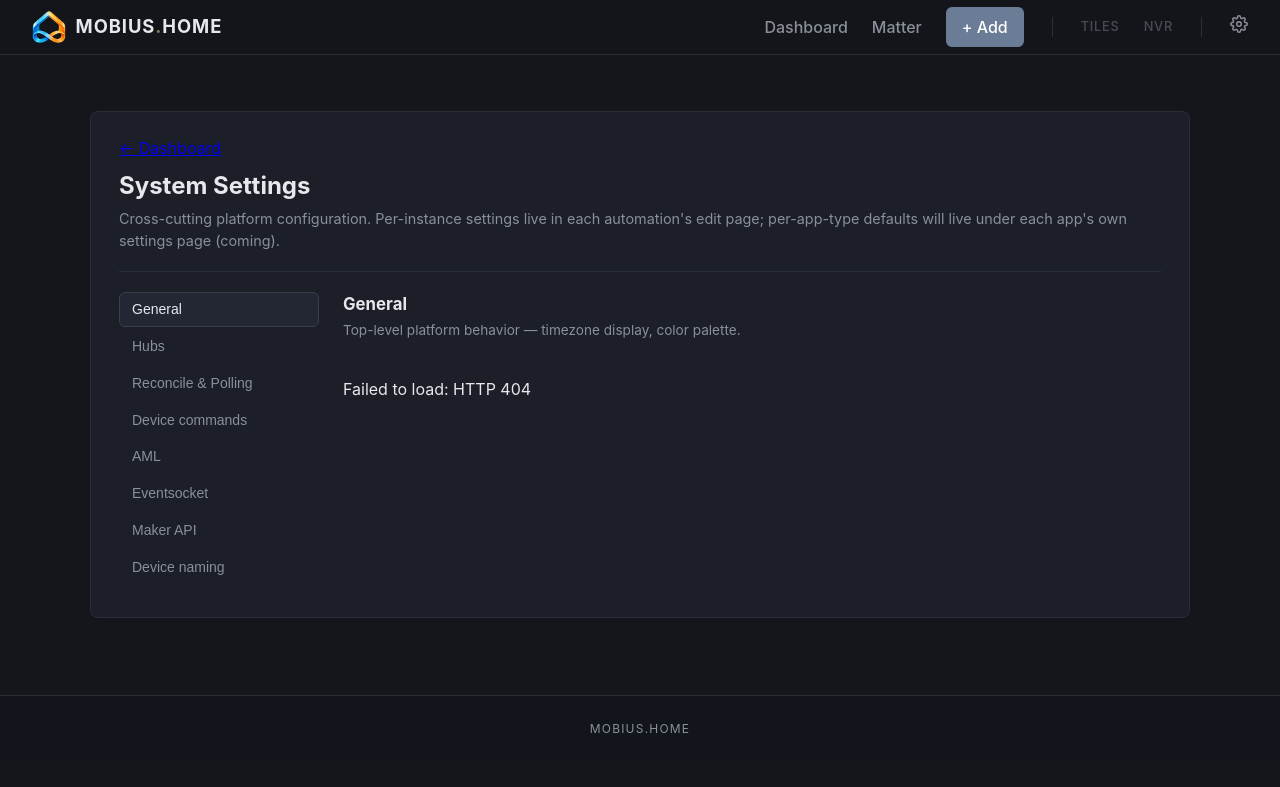
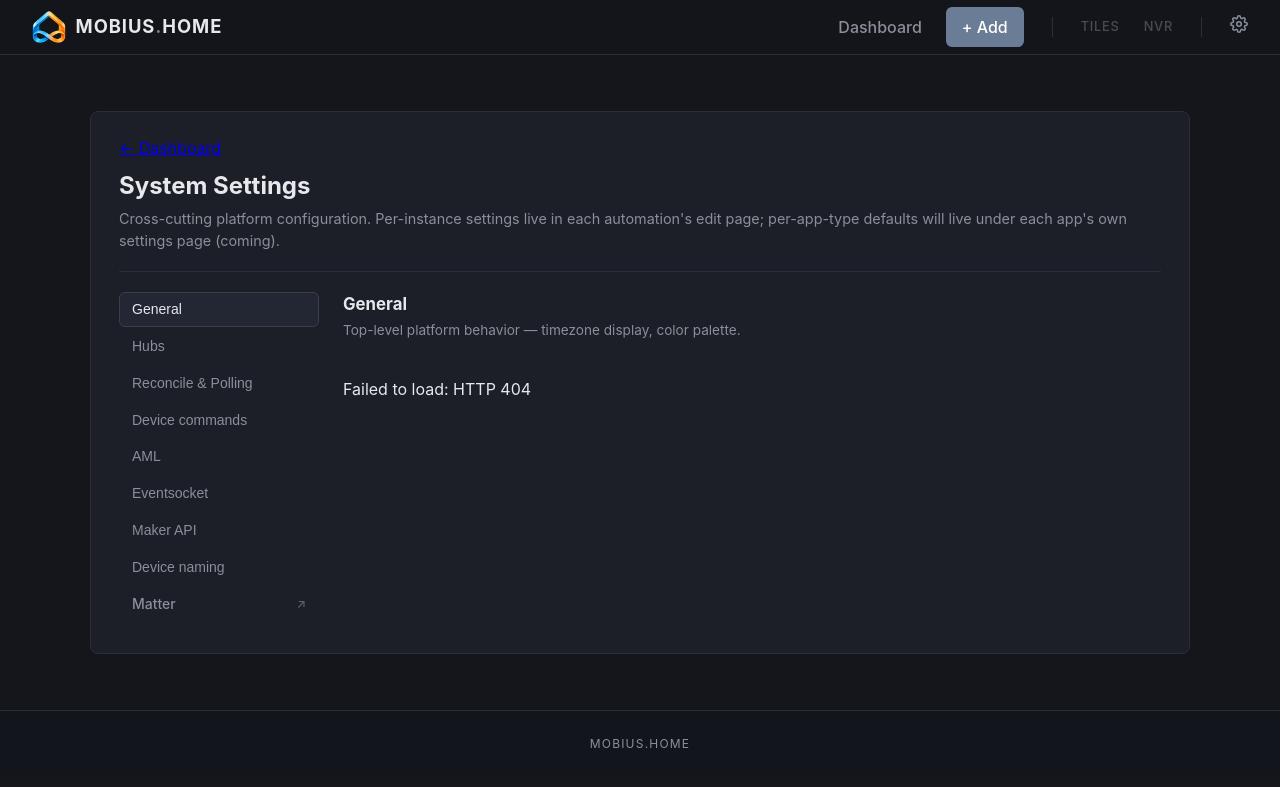
Before and after one commit to elfege/MOBIUS.SMART_HOME, a Flask app: template templates/admin_settings.html in a window 1280 px wide. Shown: the top 787 px of the page. Run offline with Flask 3, Linux system fonts and the light colour scheme; the template is opened without the code that fills it, so the values that code supplies are empty.

Commit message:
feat(UI): move Matter from main navbar into Settings page
Operator directive 2026-06-17: 'Matter menu should be reached from
settings, not from main navbar.' The top-level navbar should host
primary daily workflows (Dashboard, Add). Matter commissioning is an
infrastructure concern that belongs alongside Hubs, Eventsocket,
Maker API, and Device-naming under the gear icon.

templates/base.html
  - Remove the Matter <a> from .main-nav.
  - Replace with a one-line Jinja comment documenting the move.

templates/admin_settings.html
  - Add a 'Matter' tab to the .settings-tabs rail. Rendered as an
    <a href='/matter'> styled with .settings-tab + .settings-tab-external
    rather than a <button> because the Matter UI is its own template
    and controller (matter.html + matter-controller.js). Embedding it
    inline would force a large refactor; redirecting from the tab is
    visually identical and zero-cost.
  - .settings-tab-external CSS: small north-east arrow (\2197) glyph so
    the user sees this tab navigates away vs the inline tabs that swap
    panels in place.
  - initTabs() click handler: skip <A> elements so the browser handles
    native navigation. Touching panel state before unload would cause
    a flash of empty content.

```diff
--- a/templates/admin_settings.html
+++ b/templates/admin_settings.html
@@ -55,6 +55,13 @@
             <button type="button" class="settings-tab"
                     role="tab" aria-selected="false"
                     data-section="device_naming">Device naming</button>
+            {# Matter — external page (its own template, its own controller).
+               Rendered as a settings-tab styled anchor so it visually fits
+               with the other tabs; clicking navigates to /matter (browser
+               handles native nav, the tab-click handler skips A elements).
+               Moved here from the main navbar 2026-06-17. #}
+            <a href="/matter" class="settings-tab settings-tab-external"
+               role="link" aria-label="Matter — opens commissioning page">Matter</a>
         </nav>
 
         {# Right pane — one panel per section. system_settings rows
@@ -478,6 +485,20 @@
     outline: 2px solid var(--color-primary);
     outline-offset: 2px;
 }
+/* External-page tabs (Matter) — anchored to /matter etc., styled with a
+   small arrow glyph so users know clicking navigates away. */
+.settings-tab-external {
+    text-decoration: none;
+    display: flex;
+    align-items: center;
+    justify-content: space-between;
+}
+.settings-tab-external::after {
+    content: "\2197";   /* north-east arrow */
+    margin-left: 0.5rem;
+    opacity: 0.6;
+    font-size: 0.85em;
+}
 
 /* ---------- panels (right pane) ---------- */
 .settings-panels {
@@ -864,6 +885,12 @@
         const panels = document.querySelectorAll('.settings-panel');
         tabs.forEach(btn => {
             btn.addEventListener('click', () => {
+                // External tabs are <a> elements pointing to a separate
+                // page (e.g. Matter → /matter). Let the browser navigate;
+                // do NOT mutate panel visibility — the page is about to
+                // unload anyway, and touching state causes a flash of
+                // empty content.
+                if (btn.tagName === 'A') return;
                 const target = btn.dataset.section;
                 tabs.forEach(t => {
                     const active = (t.dataset.section === target);
--- a/templates/base.html
+++ b/templates/base.html
@@ -38,7 +38,10 @@
             </div>
             <nav class="main-nav">
                 <a href="/" class="nav-link">Dashboard</a>
-                <a href="/matter" class="nav-link">Matter</a>
+                {# Matter moved into Settings → Matter tab (operator directive 2026-06-17).
+                   The top-level navbar should host primary workflows; Matter
+                   commissioning is an infrastructure concern that belongs
+                   under the gear icon with the other system tabs. #}
                 <a href="/instance/new" class="nav-link btn-add">+ Add</a>
                 <span class="nav-sep"></span>
                 <a href="https://mobius.tiles" class="nav-link nav-app">TILES</a>
```
